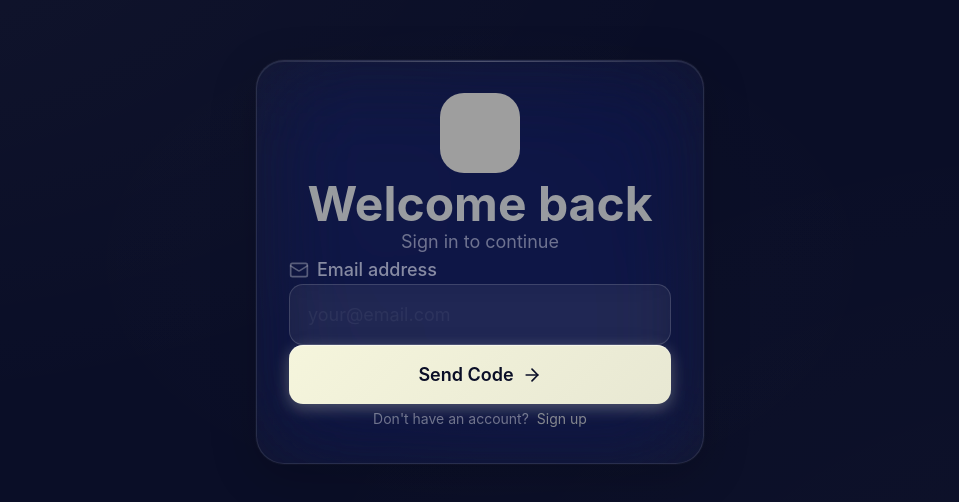
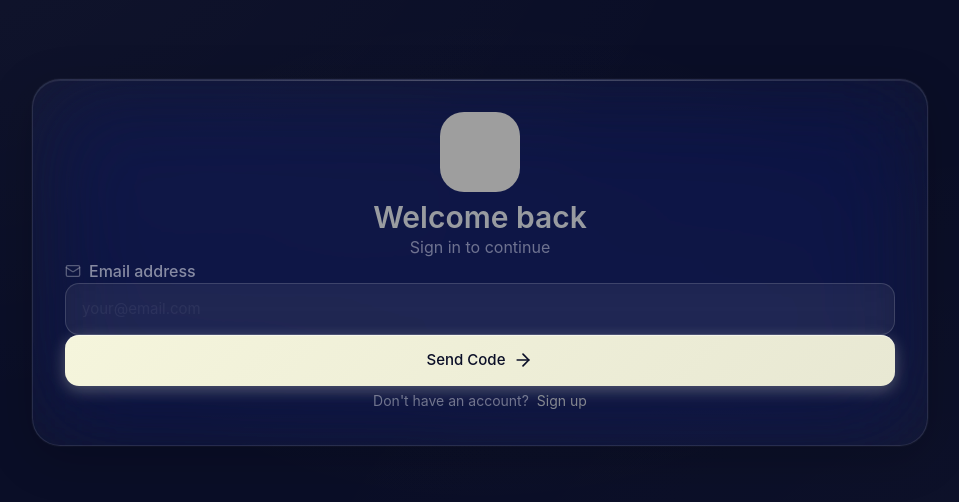
Before and after one commit to Teckdegen/KARDSDOTCARDSONRADIX, a Next.js app: page /login in a window 1280 px wide. Shown: the part 138-640 px from the top of the page, without its empty margins (160-1119 px from the left). Built offline with nearby package versions, Linux system fonts and the light colour scheme; grey boxes are pictures that could not be loaded.

Commit message:
Make login/signup fill width on desktop, reduce font sizes and weights

```diff
--- a/src/app/globals.css
+++ b/src/app/globals.css
@@ -110,9 +110,10 @@ body {
   -webkit-backdrop-filter: blur(20px);
   border: 0.5px solid rgba(255, 255, 255, 0.15);
   border-radius: 14px;
-  padding: 16px 18px;
+  padding: 14px 16px;
   color: rgba(255, 255, 255, 0.7);
-  font-size: 18px;
+  font-size: 15px;
+  font-weight: 400;
   transition: all 0.2s cubic-bezier(0.4, 0, 0.2, 1);
   width: 100%;
   -webkit-appearance: none;
@@ -125,8 +126,8 @@ body {
 
 @media (max-width: 768px) {
   .glass-input {
-    font-size: 16px;
-    padding: 14px 16px;
+    font-size: 14px;
+    padding: 12px 14px;
   }
 }
 
@@ -150,10 +151,10 @@ body {
   -webkit-backdrop-filter: blur(10px);
   border: 0.5px solid rgba(245, 245, 220, 0.25);
   border-radius: 14px;
-  padding: 16px 28px;
+  padding: 14px 24px;
   color: var(--accent);
-  font-weight: 600;
-  font-size: 18px;
+  font-weight: 500;
+  font-size: 15px;
   cursor: pointer;
   transition: all 0.2s cubic-bezier(0.4, 0, 0.2, 1);
   position: relative;
@@ -164,8 +165,8 @@ body {
 
 @media (max-width: 768px) {
   .glass-button {
-    font-size: 16px;
-    padding: 14px 24px;
+    font-size: 14px;
+    padding: 12px 20px;
   }
 }
 
--- a/src/app/login/page.tsx
+++ b/src/app/login/page.tsx
@@ -76,21 +76,21 @@ export default function LoginPage() {
 
   return (
     <div className="h-screen w-screen flex items-center justify-center p-4 fade-in fixed inset-0">
-      <div className="w-full max-w-md">
+      <div className="w-full max-w-md md:max-w-2xl lg:max-w-4xl">
         <GlassCard className="fade-in">
           <div className="text-center mb-10">
             <div className="inline-flex items-center justify-center mb-6">
               <Logo size={80} className="rounded-3xl" />
             </div>
-            <h1 className="text-4xl md:text-5xl font-bold mb-3" style={{ color: 'rgba(245, 245, 220, 0.6)' }}>Welcome back</h1>
-            <p className="text-white/40 text-base md:text-lg">Sign in to continue</p>
+            <h1 className="text-2xl md:text-3xl font-semibold mb-2" style={{ color: 'rgba(245, 245, 220, 0.6)' }}>Welcome back</h1>
+            <p className="text-white/40 text-sm md:text-base">Sign in to continue</p>
           </div>
 
           {step === 'email' ? (
             <div className="space-y-6">
               <div>
-                <label className="text-white/50 text-base md:text-lg mb-3 block font-medium flex items-center gap-2">
-                  <Mail size={18} className="md:w-5 md:h-5 opacity-60" />
+                <label className="text-white/50 text-sm md:text-base mb-2 block font-medium flex items-center gap-2">
+                  <Mail size={16} className="md:w-4 md:h-4 opacity-60" />
                   Email address
                 </label>
                 <GlassInput
@@ -118,8 +118,8 @@ export default function LoginPage() {
           ) : (
             <div className="space-y-6">
               <div>
-                <label className="text-white/50 text-base md:text-lg mb-4 block font-medium flex items-center gap-2 justify-center">
-                  <Lock size={18} className="md:w-5 md:h-5 opacity-60" />
+                <label className="text-white/50 text-sm md:text-base mb-4 block font-medium flex items-center gap-2 justify-center">
+                  <Lock size={16} className="md:w-4 md:h-4 opacity-60" />
                   Verification Code
                 </label>
                 <CodeInput
@@ -131,7 +131,7 @@ export default function LoginPage() {
                     handleVerifyCode();
                   }}
                 />
-                <p className="text-white/30 text-sm md:text-base text-center mt-4">Enter the 6-digit code sent to your email</p>
+                <p className="text-white/30 text-xs md:text-sm text-center mt-4">Enter the 6-digit code sent to your email</p>
               </div>
               <div className="pt-2">
                 <GlassButton
@@ -176,7 +176,7 @@ export default function LoginPage() {
           )}
 
           <div className="mt-8 text-center">
-            <Link href="/register" className="text-white/40 text-sm hover:text-white/60 transition-all duration-300 inline-flex items-center gap-2 group">
+            <Link href="/register" className="text-white/40 text-xs md:text-sm hover:text-white/60 transition-all duration-300 inline-flex items-center gap-2 group">
               Don't have an account? <span className="text-[rgba(245,245,220,0.5)] group-hover:text-[rgba(245,245,220,0.7)] group-hover:underline">Sign up</span>
             </Link>
           </div>
--- a/src/app/register/page.tsx
+++ b/src/app/register/page.tsx
@@ -81,22 +81,22 @@ export default function RegisterPage() {
 
   return (
     <div className="h-screen w-screen flex items-center justify-center p-4 fade-in fixed inset-0">
-      <div className="w-full max-w-md">
+      <div className="w-full max-w-md md:max-w-2xl lg:max-w-4xl">
         <GlassCard className="fade-in">
           <div className="text-center mb-10">
             <div className="inline-flex items-center justify-center mb-6">
               <Logo size={80} className="rounded-3xl" />
             </div>
-            <h1 className="text-4xl md:text-5xl font-bold mb-3" style={{ color: 'rgba(245, 245, 220, 0.6)' }}>Create Account</h1>
-            <p className="text-white/40 text-base md:text-lg">Join KARDS today</p>
+            <h1 className="text-2xl md:text-3xl font-semibold mb-2" style={{ color: 'rgba(245, 245, 220, 0.6)' }}>Create Account</h1>
+            <p className="text-white/40 text-sm md:text-base">Join KARDS today</p>
           </div>
 
           {step === 'form' ? (
             <div className="space-y-6">
               <div className="grid grid-cols-2 gap-4">
                 <div>
-                  <label className="text-white/50 text-base md:text-lg mb-3 block font-medium flex items-center gap-2">
-                    <User size={18} className="md:w-5 md:h-5 opacity-60" />
+                  <label className="text-white/50 text-sm md:text-base mb-2 block font-medium flex items-center gap-2">
+                    <User size={16} className="md:w-4 md:h-4 opacity-60" />
                     First name
                   </label>
                   <GlassInput
@@ -106,7 +106,7 @@ export default function RegisterPage() {
                   />
                 </div>
                 <div>
-                  <label className="text-white/50 text-base md:text-lg mb-3 block font-medium">Last name</label>
+                  <label className="text-white/50 text-sm md:text-base mb-2 block font-medium">Last name</label>
                   <GlassInput
                     placeholder="Doe"
                     value={formData.lastName}
@@ -115,8 +115,8 @@ export default function RegisterPage() {
                 </div>
               </div>
               <div>
-                <label className="text-white/50 text-base md:text-lg mb-3 block font-medium flex items-center gap-2">
-                  <Mail size={18} className="md:w-5 md:h-5 opacity-60" />
+                <label className="text-white/50 text-sm md:text-base mb-2 block font-medium flex items-center gap-2">
+                  <Mail size={16} className="md:w-4 md:h-4 opacity-60" />
                   Email address
                 </label>
                 <GlassInput
@@ -127,8 +127,8 @@ export default function RegisterPage() {
                 />
               </div>
               <div>
-                <label className="text-white/50 text-base md:text-lg mb-3 block font-medium flex items-center gap-2">
-                  <Hash size={18} className="md:w-5 md:h-5 opacity-60" />
+                <label className="text-white/50 text-sm md:text-base mb-2 block font-medium flex items-center gap-2">
+                  <Hash size={16} className="md:w-4 md:h-4 opacity-60" />
                   Referral Code
                 </label>
                 <GlassInput
@@ -136,7 +136,7 @@ export default function RegisterPage() {
                   value={formData.referralCode}
                   onChange={(e) => setFormData({ ...formData, referralCode: e.target.value.toLowerCase() })}
                 />
-                <p className="text-white/30 text-sm md:text-base mt-2">Choose a unique username-style code</p>
+                <p className="text-white/30 text-xs md:text-sm mt-2">Choose a unique username-style code</p>
               </div>
               <div className="pt-2">
                 <GlassButton
@@ -156,8 +156,8 @@ export default function RegisterPage() {
           ) : (
             <div className="space-y-6">
               <div>
-                <label className="text-white/50 text-base md:text-lg mb-4 block font-medium flex items-center gap-2 justify-center">
-                  <Lock size={18} className="md:w-5 md:h-5 opacity-60" />
+                <label className="text-white/50 text-sm md:text-base mb-4 block font-medium flex items-center gap-2 justify-center">
+                  <Lock size={16} className="md:w-4 md:h-4 opacity-60" />
                   Verification Code
                 </label>
                 <CodeInput
@@ -169,7 +169,7 @@ export default function RegisterPage() {
                     handleVerifyCode();
                   }}
                 />
-                <p className="text-white/30 text-sm md:text-base text-center mt-4">Enter the 6-digit code sent to your email</p>
+                <p className="text-white/30 text-xs md:text-sm text-center mt-4">Enter the 6-digit code sent to your email</p>
               </div>
               <div className="pt-2">
                 <GlassButton
@@ -205,7 +205,7 @@ export default function RegisterPage() {
           )}
 
           <div className="mt-8 text-center">
-            <Link href="/login" className="text-white/40 text-sm hover:text-white/60 transition-all duration-300 inline-flex items-center gap-2 group">
+            <Link href="/login" className="text-white/40 text-xs md:text-sm hover:text-white/60 transition-all duration-300 inline-flex items-center gap-2 group">
               Already have an account? <span className="text-[rgba(245,245,220,0.5)] group-hover:text-[rgba(245,245,220,0.7)] group-hover:underline">Login</span>
             </Link>
           </div>
```
